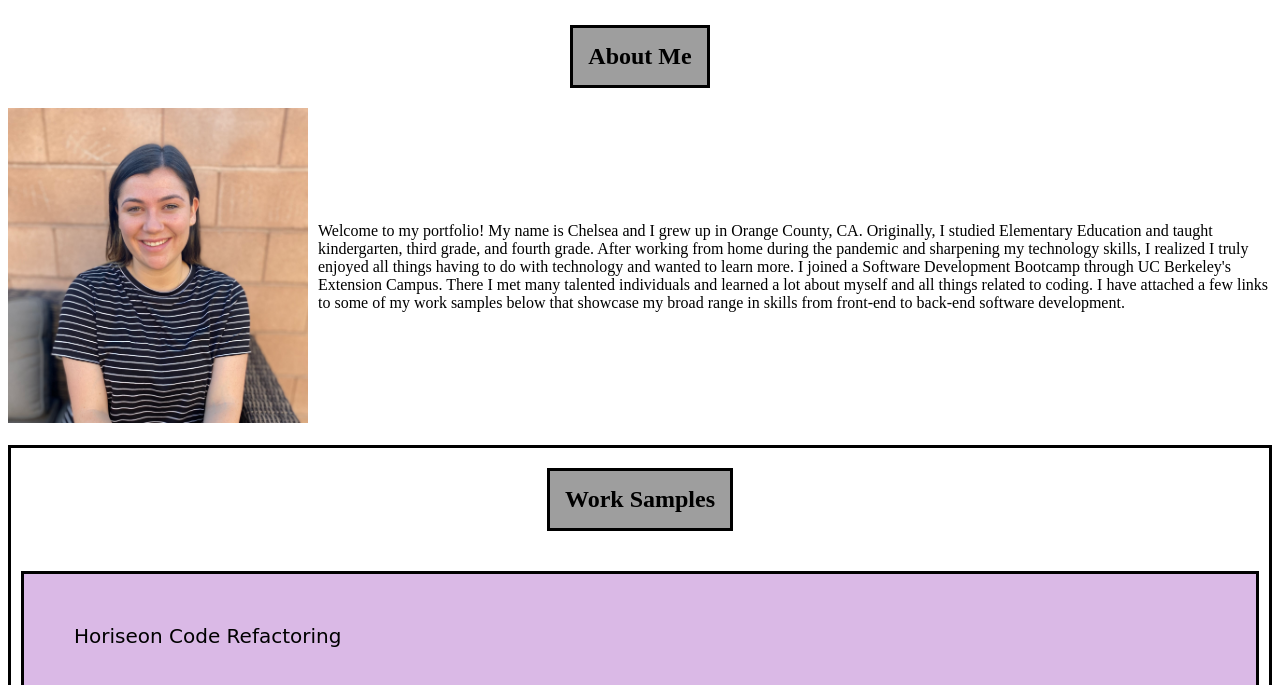
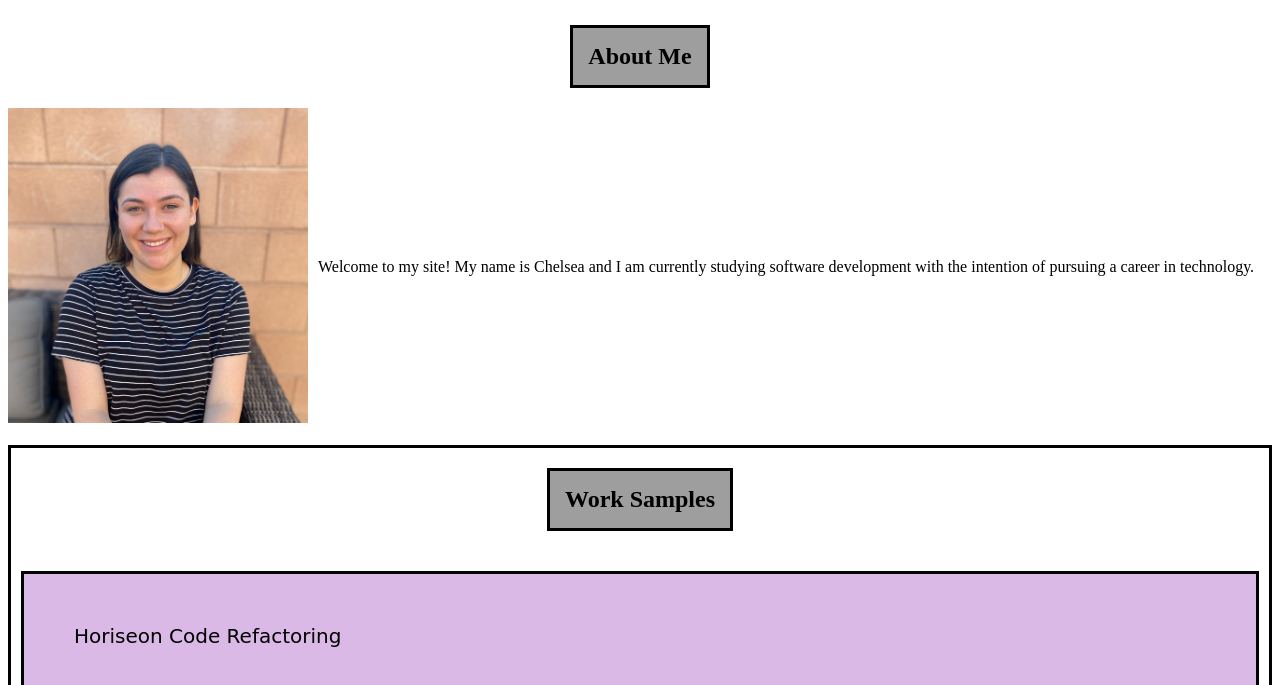
Before and after one commit to chelseaburnham/my-first-portfolio, a plain HTML site: page index.html in a window 1280 px wide. Shown: the part 115-800 px from the top of the page. Drawn offline with Linux system fonts and the light colour scheme; grey boxes are pictures that could not be loaded.

Commit message:
updated deployed link with new name

```diff
--- a/index.html
+++ b/index.html
@@ -32,7 +32,7 @@
                 <img src="./assets/images/professional-photo.jpg" alt="Professional Photo" class="about-me-photo">
             </div>
             <div class="about-me-paragraph">
-                <p>Welcome to my portfolio! My name is Chelsea and I grew up in Orange County, CA. Originally, I studied Elementary Education and taught kindergarten, third grade, and fourth grade. After working from home during the pandemic and sharpening my technology skills, I realized I truly enjoyed all things having to do with technology and wanted to learn more. I joined a Software Development Bootcamp through UC Berkeley's Extension Campus. There I met many talented individuals and learned a lot about myself and all things related to coding. I have attached a few links to some of my work samples below that showcase my broad range in skills from front-end to back-end software development. </p>
+                <p>Welcome to my site! My name is Chelsea and I am currently studying software development with the intention of pursuing a career in technology. </p>
             </div>
         </div>
     </section>
```
Also changed, not shown: 1 other file.
